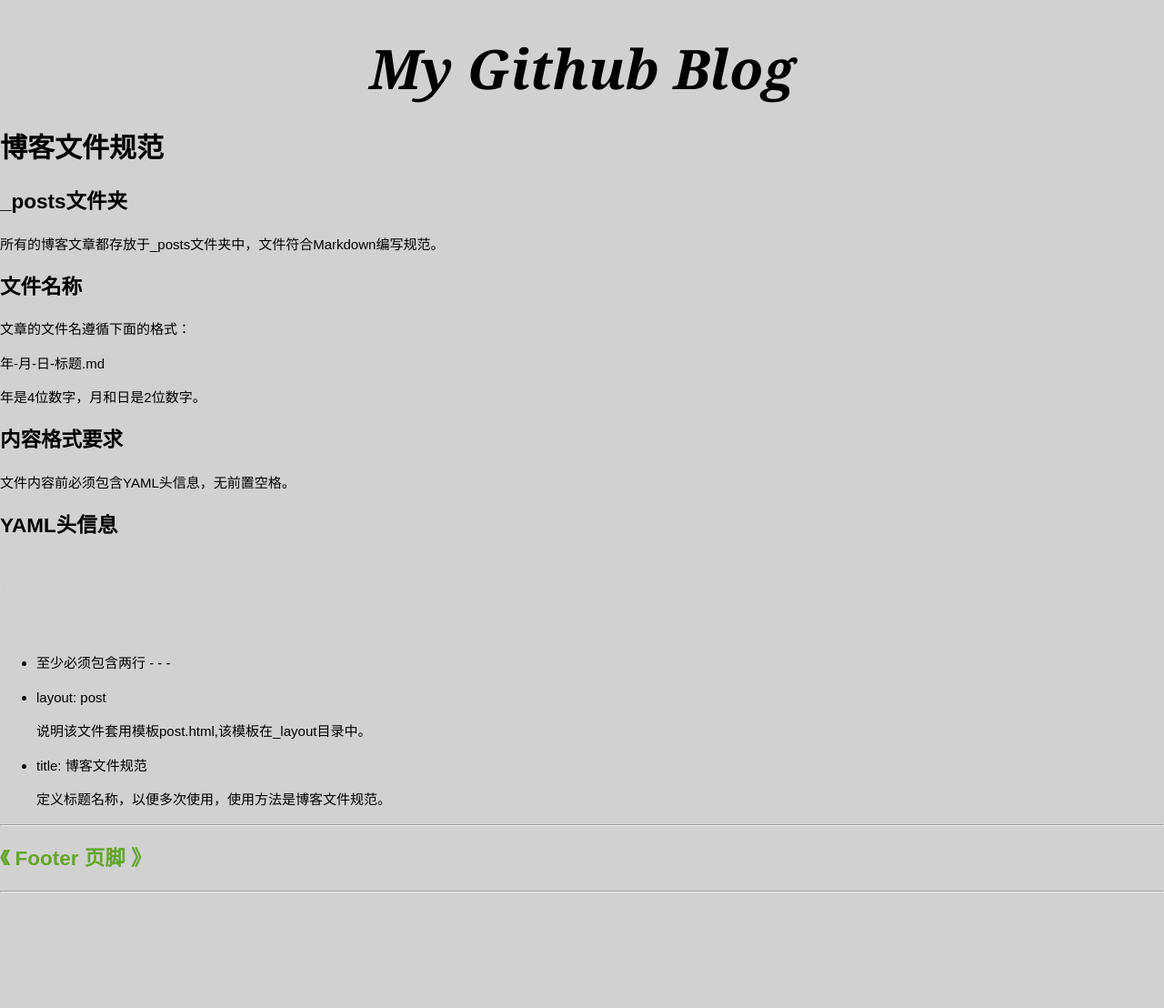
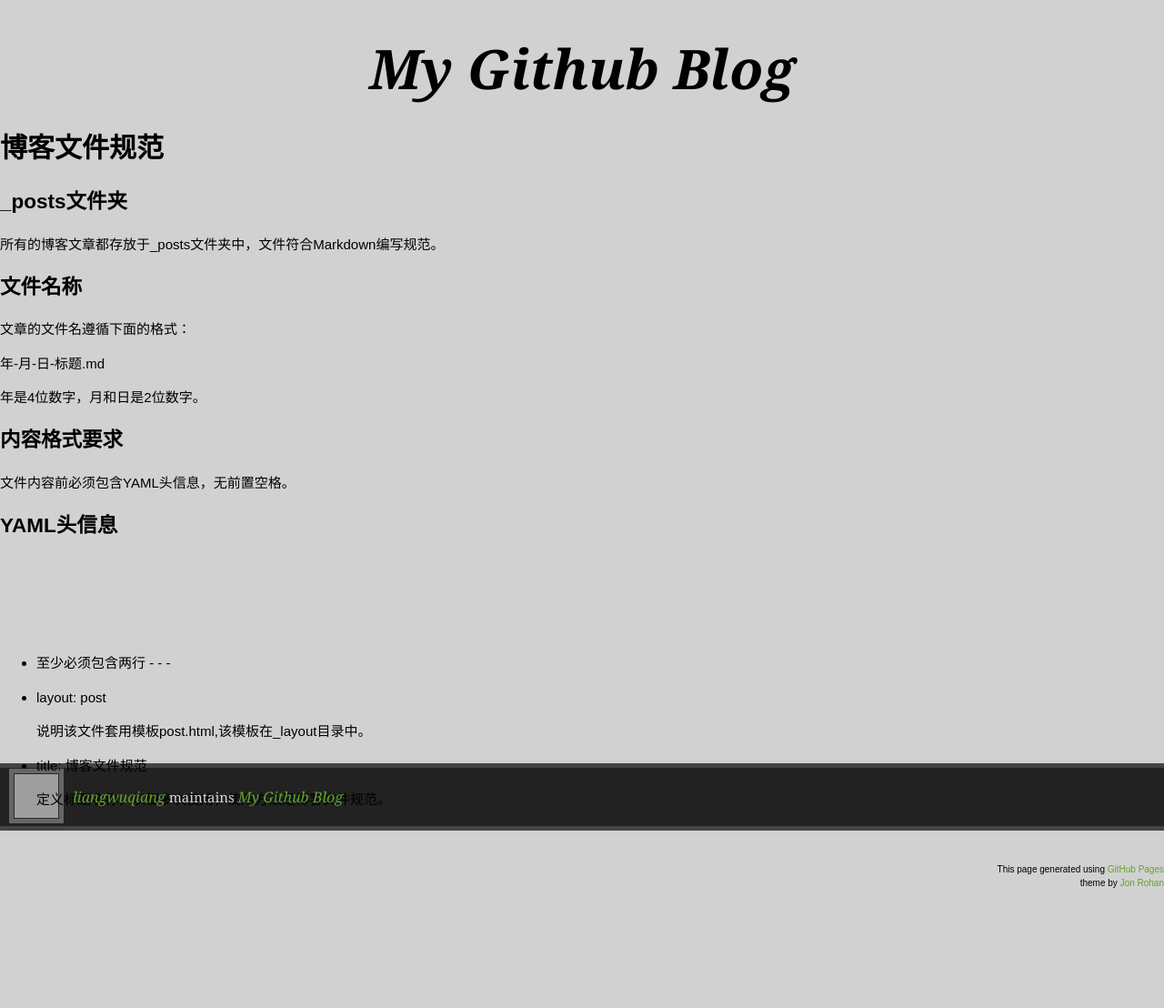
Before and after one commit to liangwuqiang/AQ-blog, a Jekyll site: the page built from _posts/2017-06-03-博客文件规范.md, in a window 1280 px wide. Shown: the whole page at 91% size. Built offline with Jekyll 4.4.1, drawn with Linux system fonts in a browser that asks for light colours; after the commit the page ends 1068 px from its top, so only the background shows below that; grey boxes are pictures that could not be loaded.

Commit message:
Update footer.html

```diff
--- a/_includes/footer.html
+++ b/_includes/footer.html
@@ -1,7 +1,16 @@
 <footer>
-	<hr />
-      <h2>
-        <a href="/">《 Footer 页脚 》</a>
-      </h2>
-	<hr />
+        <div class="owner">
+            <p><a href="https://github.com/liangwuqiang" class="avatar">
+		    <img src="https://github.com/liangwuqiang.png" width="48" height="48"></a>
+		    <a href="https://github.com/liangwuqiang">liangwuqiang</a> maintains
+		    <a href="https://github.com/liangwuqiang/my-blog">My Github Blog</a></p>
+        </div>
+
+	<div class="creds">
+            	<small>
+		    This page generated using <a href="https://pages.github.com/">GitHub Pages</a>
+			<br>
+		    theme by <a href="https://twitter.com/jonrohan/">Jon Rohan</a>
+		</small>
+        </div>
 </footer>
```
